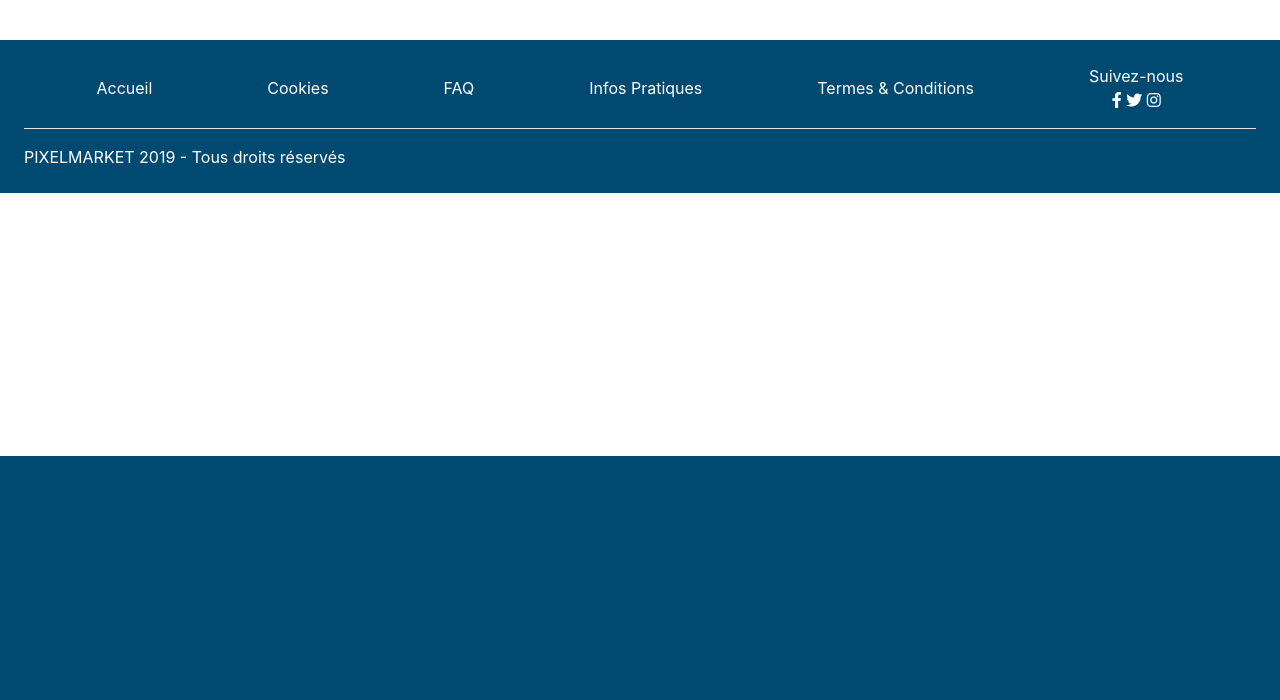
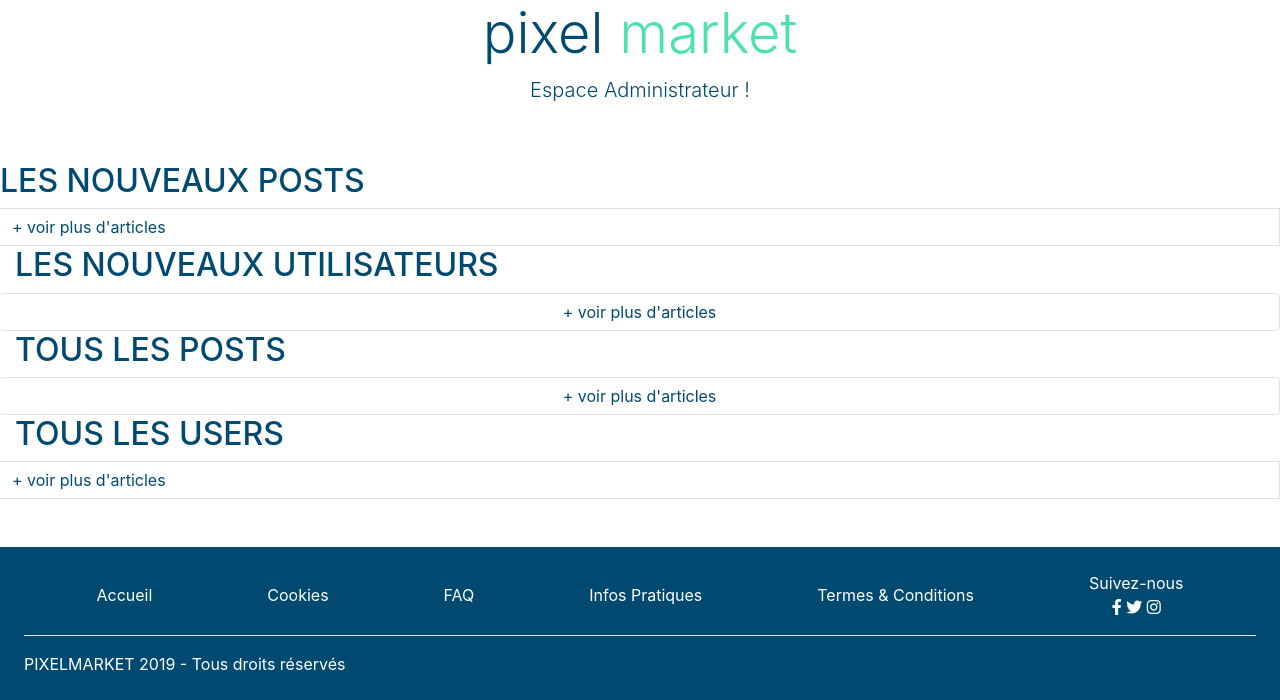
Before and after one commit to AlexRouget/pixelmarket, a Symfony app: template templates/admin/admin.html.twig in a window 1280 px wide. Shown: the part 344-1044 px from the top of the page. Before the commit the page ends 800 px from the top, so only its background shows below. Run offline with Twig, Linux system fonts and the light colour scheme; the template is opened without the code that fills it, so the values that code supplies are empty; some libraries are stand-ins or nearby versions; grey boxes are pictures that could not be loaded.

Commit message:
[*] back-office in progress

```diff
--- a/public/css/app-mobile.css
+++ b/public/css/app-mobile.css
@@ -8,6 +8,9 @@
   div#hamburger,
   div.profile-card {
     display: none !important;
+  }
+  #post-edit-form {
+    width: 600px;
   }
 
   div#hamburger-content {
--- a/public/css/app-size-limit.css
+++ b/public/css/app-size-limit.css
@@ -14,7 +14,7 @@
     background-attachment: fixed;
   }
   .bg-img {
-    background: white;
+    background: transparent !important;
   }
 
   body #body-content {
--- a/src/Controller/PostController.php
+++ b/src/Controller/PostController.php
@@ -89,7 +89,7 @@ class PostController extends AbstractController
         //user connected
         $user = $this->getUser()->getId();
 
-        if(!($userId == $user)){
+        if(($userId != $user) and ($this->getUser()->getRoles()[0] != 'ROLE_ADMIN')){
             $this->addFlash('danger', 'Ce post ne t\'appartiens pas !');
             return $this->redirectToRoute('current_user_profile');
         }
--- a/src/Controller/UserController.php
+++ b/src/Controller/UserController.php
@@ -44,7 +44,7 @@ class UserController extends AbstractController
         $username = $user->getUsername();
 
         if (empty($user)) {
-            throw $this->createNotFoundException('User #' . $id . " not found");
+            throw $this->createNotFoundException('Utilisateur #' . $id . " introuvable");
         }
 
         return $this->render('user/profile.html.twig', ['user'=> $user, 'title' => 'Profil de ' . $username,]);
--- a/src/Form/PostType.php
+++ b/src/Form/PostType.php
@@ -69,7 +69,7 @@ class PostType extends AbstractType
                  ])
 
             ->add('public')
-
+            ->add('checked')
             ->add('location');
     }
 
--- a/templates/admin/admin.html.twig
+++ b/templates/admin/admin.html.twig
@@ -1,8 +1,89 @@
-{% extends 'base.html.twig' %} {% block pageContent %}
+{% extends 'base.html.twig' %} {% block pageContent %} {% block headerContent %}
+<div class="d-flex flex-column align-items-center m-2">
+  <h1 class="display-4">
+    <span class="text-blue">pixel</span>
+    <span class="text-green">market</span>
+  </h1>
+  <p class="lead">Espace Administrateur !</p>
+</div>
+<hr class="my-4" />
+{% endblock %}
+
+<!-- LES NOUVEAUX POSTS -->
+<h2>LES NOUVEAUX POSTS</h2>
 <div class="container-fluid">
   <div class="row">
-    {% for post in posts %} {% include 'admin/_posts.html.twig' %} {% endfor %}
-    {% for user in users %} {% include 'admin/_users.html.twig' %} {% endfor %}
+    {% for post in posts %}
+    <li class="appear-animation col-sm-3 p-1">
+      {% include 'post/card.html.twig' %}
+    </li>
+    {% endfor %}
   </div>
 </div>
+<a
+  id="next"
+  class="page-link btn-primary"
+  href="{{ path('admin', {}) }}"
+  aria-label="Next"
+>
+  <span aria-hidden="true">
+    + voir plus d'articles
+  </span>
+</a>
+
+<!-- LES NOUVEAUX UTILISATEURS -->
+<div class="container-fluid">
+  <h2>LES NOUVEAUX UTILISATEURS</h2>
+  <div class="row">
+    {% for user in users %} {% include 'user/_profile-card.html.twig' %} {%
+    endfor %}
+  </div>
+</div>
+<a
+  id="next"
+  class="btn btn-danger page-link"
+  href="{{ path('admin', {}) }}"
+  aria-label="Next"
+>
+  <span aria-hidden="true">
+    + voir plus d'articles
+  </span>
+</a>
+
+<!-- TOUS LES POSTS -->
+<div class="container-fluid">
+  <h2>TOUS LES POSTS</h2>
+  <div class="row">
+    {% for post in posts %}
+    <li class="appear-animation col-sm-3 p-1">
+      {% include 'post/card.html.twig' %}
+    </li>
+    {% endfor %}
+  </div>
+</div>
+<a
+  id="next"
+  class="page-link btn btn-primary"
+  href="{{ path('admin', {}) }}"
+  aria-label="Next"
+>
+  <span aria-hidden="true">
+    + voir plus d'articles
+  </span>
+</a>
+
+<!-- TOUS LES USER -->
+<div class="container-fluid">
+  <h2>TOUS LES USERS</h2>
+  <div class="row">
+    {% for user in users %} {% include 'user/_profile-card.html.twig' %} {%
+    endfor %}
+  </div>
+</div>
+<a id="next" class="page-link" href="{{ path('admin', {}) }}" aria-label="Next">
+  <span aria-hidden="true">
+    + voir plus d'articles
+  </span>
+</a>
+
 {% endblock %}
--- a/templates/navbar/navbar.html.twig
+++ b/templates/navbar/navbar.html.twig
@@ -14,7 +14,7 @@
 <!-- POUR L'ADMIN -->
 		{% if is_granted('ROLE_ADMIN') %}
 			<li class="nav-item {% if mainNavAdmin is defined %}active{% endif %}">
-				<a class="nav-link" href="{{path('admin')}}">Espace admin</a>
+				<a class="nav-link text-light" href="{{path('admin')}}">Espace admin</a>
 			</li>
 		{% endif %}
 
@@ -40,8 +40,8 @@
 					</span>
 				</a>
 				<div class="dropdown-menu" aria-labelledby="navbarDropdown">
-					<a class="dropdown-item" href="{{ path('current_user_profile') }}">Profile</a>
-					<a class="dropdown-item disabled" href="#">Paramêtres</a>
+					<a class="dropdown-item" href="{{ path('current_user_profile') }}">Mon profil</a>
+					<a class="dropdown-item disabled" href="#">Paramètres</a>
 					<div class="dropdown-divider"></div>
 					<a class="dropdown-item" href="{{path("app_logout")}}">Deconnexion</a>
 				</div>
--- a/templates/post/_delete_form.html.twig
+++ b/templates/post/_delete_form.html.twig
@@ -9,5 +9,9 @@
     name="_token"
     value="{{ csrf_token('delete' ~ post.id) }}"
   />
+  {% if is_granted('ROLE_ADMIN') %}
+  <button class="btn btn-danger">Supprimer</button>
+  {% else %}
   <button class="btn btn-green">Supprimer</button>
+  {% endif %}
 </form>
--- a/templates/post/edit.html.twig
+++ b/templates/post/edit.html.twig
@@ -21,6 +21,12 @@
     {{
       include("post/_form.html.twig", { button_label: "Modifier mon annonce" })
     }}
+
+    {% if is_granted('ROLE_ADMIN') %}
+
+    {{ include("post/_delete_form.html.twig") }}
+
+    {% endif %}
   </div>
 </div>
 {% endblock %}
```
Also changed, not shown: src/Controller/AdminController.php (+24 -14 lines), src/Entity/Post.php (+18 -1 lines), src/Migrations/Version20191118022306.php (added, +35 -0 lines), templates/post/_form.html.twig (+44 -12 lines).
